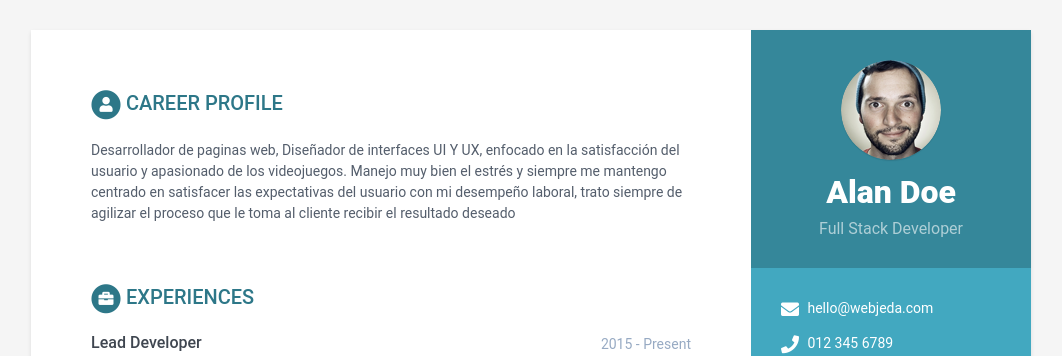
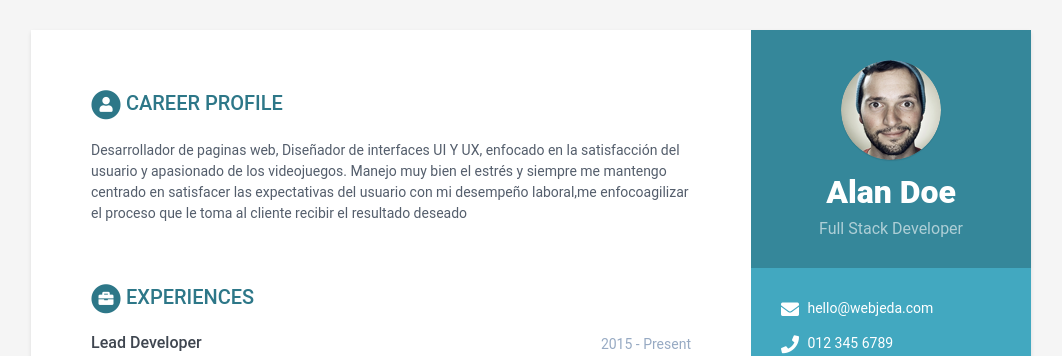
Before and after one commit to KevinC99/good-birch-4e19a, a Jekyll site: the page built from index.html, in a window 1280 px wide. Shown: the top 356 px of the page, without its empty margins (109-1171 px from the left). Built offline with Jekyll 4.4.1, drawn with Linux system fonts in a browser that asks for light colours.

Commit message:
data.yml: updated summary in career-profile

```diff
--- a/_data/data.yml
+++ b/_data/data.yml
@@ -36,8 +36,8 @@ career-profile:
   summary: >2-
      Desarrollador de paginas web, Diseñador de interfaces UI Y UX, enfocado en la satisfacción del usuario y apasionado de los videojuegos.
     Manejo muy bien el estrés y siempre me mantengo centrado en satisfacer las
-    expectativas del usuario con mi desempeño laboral, trato siempre de agilizar
-    el proceso que le toma al cliente recibir el resultado deseado
+    expectativas del usuario con mi desempeño laboral,me enfocoagilizar el
+    proceso que le toma al cliente recibir el resultado deseado
 education:
   - degree: MSc in Computer Science
     university: University of London
```
